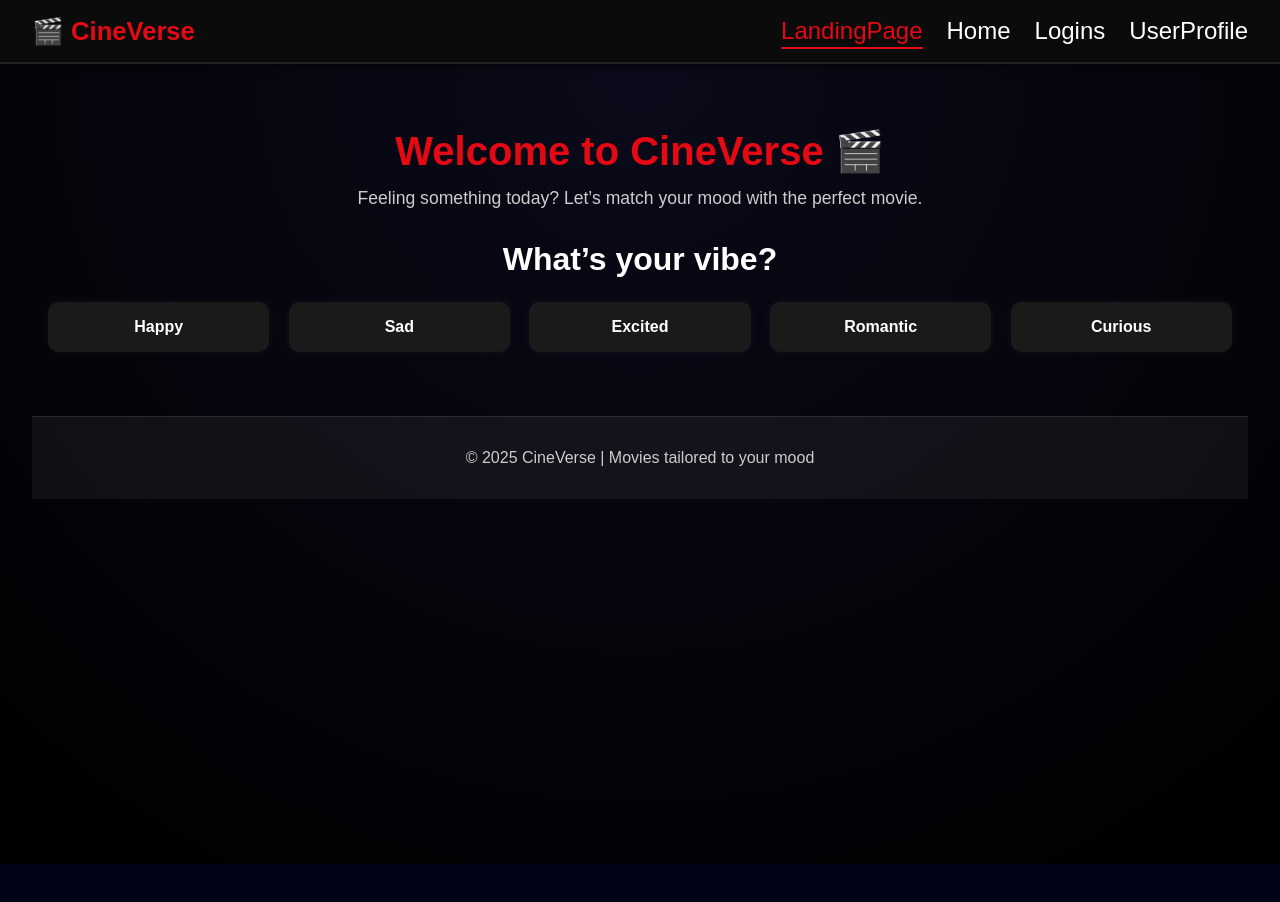
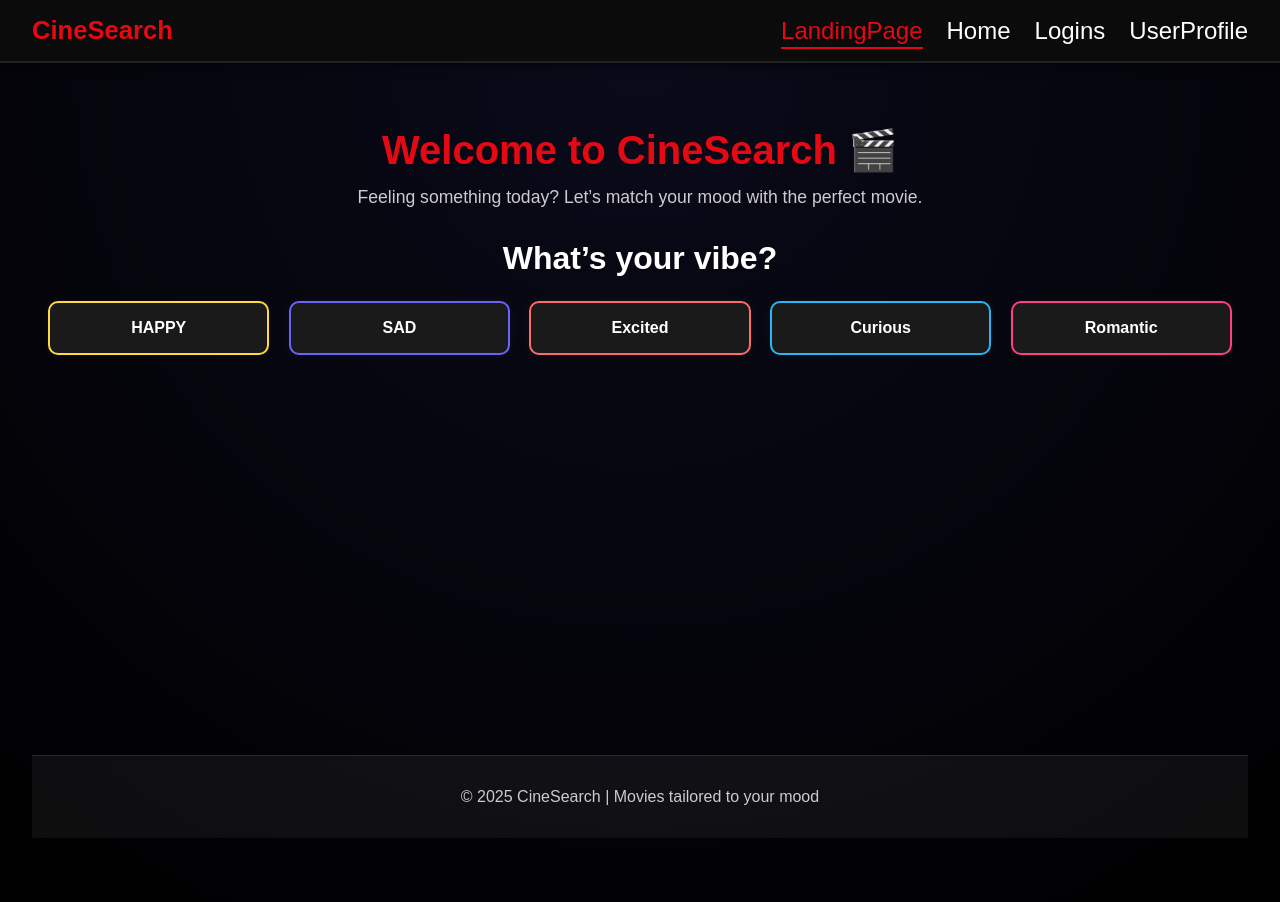
Before and after one commit to richqua/Movie-database, a React (Vite) app in the folder CineSearch/: page / in a window 1280 px wide. Before the commit the page ends 864 px from the top, so only its background shows below. Built offline with nearby package versions, Linux system fonts and the light colour scheme.

Commit message:
Added extra search information to API;Sync the landingpage with Home

```diff
--- a/CineSearch/src/App.css
+++ b/CineSearch/src/App.css
@@ -493,7 +493,7 @@ footer {
 }
 
 .landing-footer {
-  margin-top: 4rem;
+  margin-top:25rem;
   padding: 2rem;
   background: rgba(255, 255, 255, 0.05);
   border-top: 1px solid rgba(255, 255, 255, 0.1);
--- a/CineSearch/src/components/Header.jsx
+++ b/CineSearch/src/components/Header.jsx
@@ -17,7 +17,7 @@ export default function Header() {
     <header className="header">
       <div className="header-logo">
         <Link to="/" onClick={closeMenu}>
-          🎬 CineVerse
+          CineSearch
         </Link>
       </div>
 
--- a/CineSearch/src/pages/Home.jsx
+++ b/CineSearch/src/pages/Home.jsx
@@ -1,42 +1,63 @@
 import { useEffect, useState } from "react";
 import { useLocation } from "react-router-dom";
 import { fetchMovies } from "../API/keys";
+import "../App.css";
 import MovieCard from "../components/MovieCard";
-import SearchBar from "../components/SearchBar";
 
 export default function Home() {
   const location = useLocation();
+  const [movies, setMovies] = useState([]);
+  const [loading, setLoading] = useState(true);
+
+  // Extract mood from query params
   const params = new URLSearchParams(location.search);
-  const mood = params.get("mood");
-
-  const [movies, setMovies] = useState([]);
-  const [searchTerm, setSearchTerm] = useState(mood || "Popular");
-  const [loading, setLoading] = useState(false);
+  const moodQuery = params.get("mood") || "Action";
 
   useEffect(() => {
-    async function loadMovies() {
+    const loadMovies = async () => {
       setLoading(true);
-      const data = await fetchMovies(searchTerm);
-      if (data.Response === "True") setMovies(data.Search);
-      else setMovies([]);
-      setLoading(false);
-    }
+      let allMovies = [];
+      const yearLimit = new Date().getFullYear() - 5; // last 5 years
+
+      try {
+        // Fetch multiple pages to get more results
+        for (let page = 1; page <= 3; page++) {
+          const data = await fetchMovies(moodQuery, page);
+          if (data.Response === "True" && Array.isArray(data.Search)) {
+            const recentMovies = data.Search.filter((m) => {
+              const year = parseInt(m.Year?.split("–")[0]);
+              return !isNaN(year) && year >= yearLimit;
+            });
+            allMovies = [...allMovies, ...recentMovies];
+          }
+        }
+        setMovies(allMovies);
+      } catch (error) {
+        console.error("Error loading movies:", error);
+      } finally {
+        setLoading(false);
+      }
+    };
+
     loadMovies();
-  }, [searchTerm]);
+  }, [moodQuery]);
 
   return (
     <div className="home-container">
-      <SearchBar onSearch={setSearchTerm} defaultValue={searchTerm} />
+      <h1 className="home-title">
+        {moodQuery} Movies (Recent Releases)
+      </h1>
+
       {loading ? (
         <p className="loading">Loading movies...</p>
+      ) : movies.length > 0 ? (
+        <div className="movie-grid">
+          {movies.map((movie) => (
+            <MovieCard key={movie.imdbID} movie={movie} />
+          ))}
+        </div>
       ) : (
-        <div className="movie-grid">
-          {movies.length > 0 ? (
-            movies.map((movie) => <MovieCard key={movie.imdbID} movie={movie} />)
-          ) : (
-            <p className="no-results">No movies found for "{searchTerm}"</p>
-          )}
-        </div>
+        <p className="no-results">No recent movies found for this mood.</p>
       )}
     </div>
   );
--- a/CineSearch/src/pages/LandingPage.jsx
+++ b/CineSearch/src/pages/LandingPage.jsx
@@ -1,27 +1,39 @@
 import { useState } from "react";
 import { useNavigate } from "react-router-dom";
 import "../App.css";
-
-const moods = [
-  { mood: "Happy", query: "Comedy", color: "#FFD93D" },
-  { mood: "Sad", query: "Drama", color: "#6C63FF" },
-  { mood: "Excited", query: "Action", color: "#FF6B6B" },
-  { mood: "Romantic", query: "Romance", color: "#FF4081" },
-  { mood: "Curious", query: "Sci-Fi", color: "#29B6F6" },
-];
 
 export default function LandingPage() {
   const [selectedMood, setSelectedMood] = useState("");
   const navigate = useNavigate();
 
-  const handleMoodSelect = (query) => {
-    setSelectedMood(query);
-    navigate(`/home?mood=${query}`);
+  // mood mappings
+  const moods = [
+    { mood: "HAPPY", queries: ["Comedy", "Adventure", "Family", "Animation"], color: "#FFD93D" },
+    { mood: "SAD", queries: ["Drama", "Romance", "Tragedy"], color: "#6C63FF" },
+    { mood: "Excited", queries: ["Action", "Thriller", "Superhero"], color: "#FF6B6B" },
+    {
+      mood: "Curious",
+      queries: ["Sci-Fi", "Mystery", "Fantasy", "Documentary", "Crime", "Biography"],
+      color: "#29B6F6",
+    },
+    { mood: "Romantic", queries: ["Romance", "Musical", "Comedy"], color: "#FF4081" },
+  ];
+
+  const handleMoodSelect = (mood) => {
+    setSelectedMood(mood.mood);
+
+    // 🎲 Randomize “Curious” and other multi-genre moods
+    const query =
+      mood.queries.length > 1
+        ? mood.queries[Math.floor(Math.random() * mood.queries.length)]
+        : mood.queries[0];
+
+    navigate(`/home?mood=${encodeURIComponent(query)}`);
   };
 
   return (
     <div className="landing-container">
-      <h1 className="landing-title">Welcome to CineVerse 🎬</h1>
+      <h1 className="landing-title">Welcome to CineSearch 🎬</h1>
       <p className="landing-subtitle">
         Feeling something today? Let’s match your mood with the perfect movie.
       </p>
@@ -32,9 +44,12 @@ export default function LandingPage() {
           {moods.map((m, index) => (
             <button
               key={index}
-              className={`mood-btn ${selectedMood === m.query ? "active" : ""}`}
-              style={{ backgroundColor: selectedMood === m.query ? m.color : "#1a1a1a" }}
-              onClick={() => handleMoodSelect(m.query)}
+              className={`mood-btn ${selectedMood === m.mood ? "active" : ""}`}
+              style={{
+                backgroundColor: selectedMood === m.mood ? m.color : "#1a1a1a",
+                border: `2px solid ${m.color}`,
+              }}
+              onClick={() => handleMoodSelect(m)}
             >
               {m.mood}
             </button>
@@ -43,7 +58,7 @@ export default function LandingPage() {
       </div>
 
       <footer className="landing-footer">
-        <p>© 2025 CineVerse | Movies tailored to your mood</p>
+        <p>© 2025 CineSearch | Movies tailored to your mood</p>
       </footer>
     </div>
   );
```
